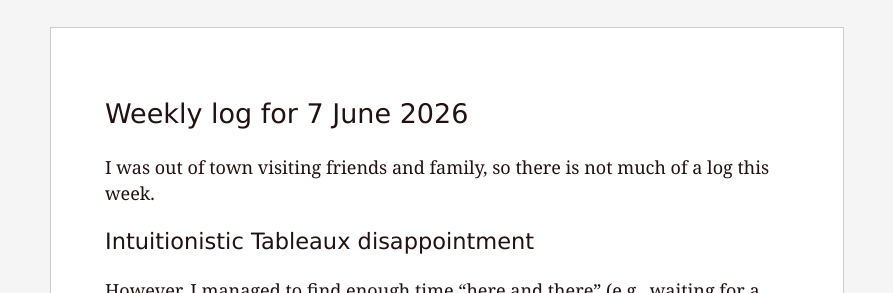
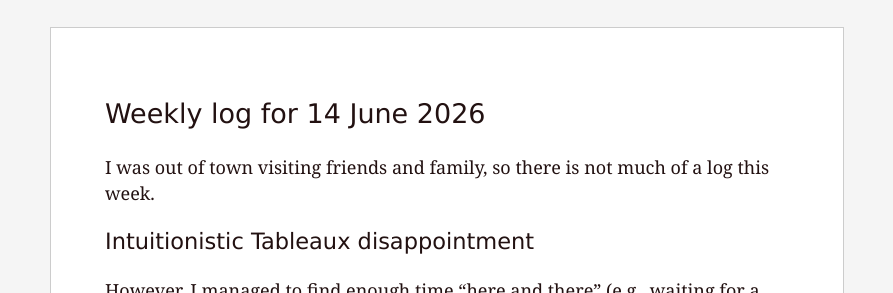
Before and after one commit to pqnelson/pqnelson.github.com, a Jekyll site: the page built from weekly/2026-06-14.md, in a window 1280 px wide. Shown: the top 293 px of the page, without its empty margins (193-1086 px from the left). Built offline with Jekyll 4.4.1, drawn with Linux system fonts in a browser that asks for light colours.

Commit message:
[typo] Fixed date for weekly log of June 14

```diff
--- a/weekly/2026-06-14.md
+++ b/weekly/2026-06-14.md
@@ -1,8 +1,8 @@
 ---
 layout: wiki
-title: Weekly log for 7 June 2026
+title: Weekly log for 14 June 2026
 published: true
-date: 2026-06-07
+date: 2026-06-14
 parentURL: /weekly/
 ---
 
```
